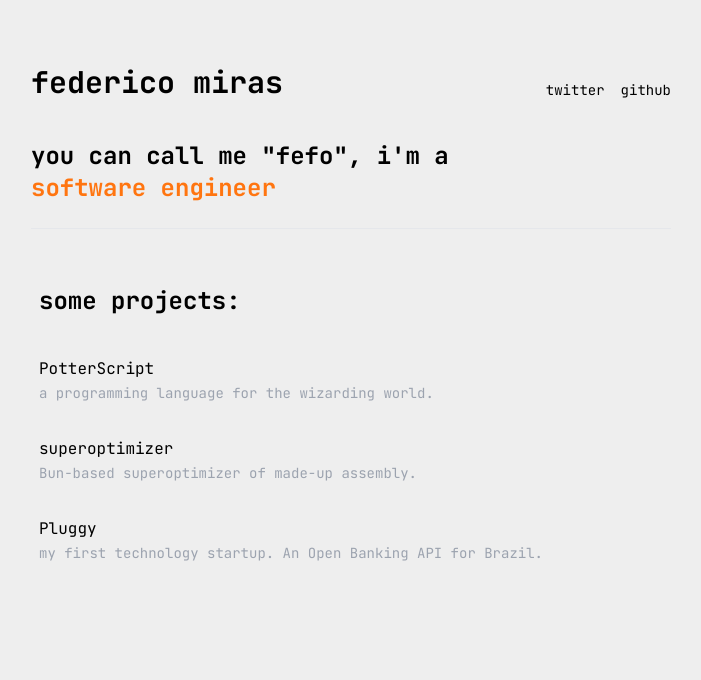
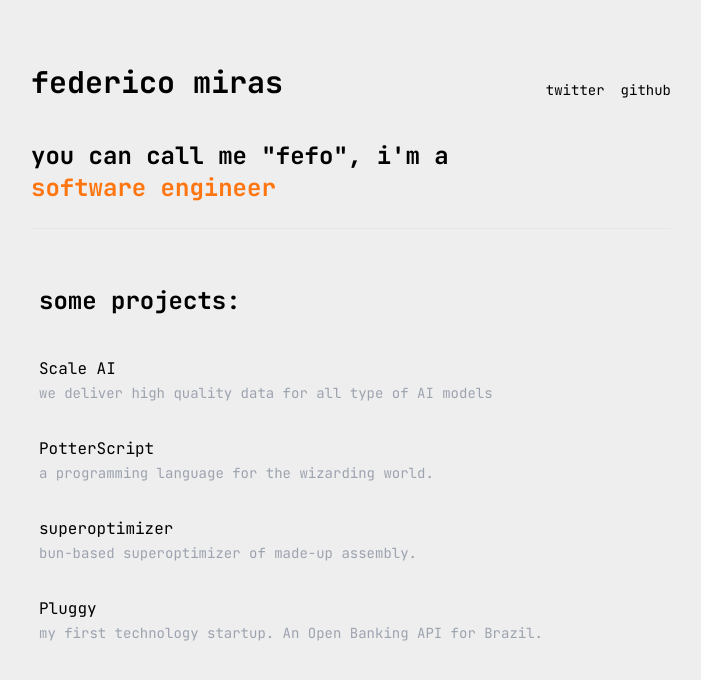
Before and after one commit to fmiras/fmiras.com, a Next.js app: page / in a window 1280 px wide. Shown: the top 680 px of the page, without its empty margins (289-990 px from the left). Built offline with nearby package versions, Linux system fonts and the light colour scheme.

Commit message:
add scale

```diff
--- a/app/page.tsx
+++ b/app/page.tsx
@@ -19,6 +19,11 @@ const projects = [
   //   description: 'Classic Nintendo Game Boy emulator written in Rust, compiled to WebAssembly.'
   // },
   {
+    name: 'Scale AI',
+    url: 'https://scale.com',
+    description: 'we deliver high quality data for all type of AI models'
+  },
+  {
     name: 'PotterScript',
     url: 'https://github.com/fmiras/potterscript',
     description: 'a programming language for the wizarding world.'
@@ -26,7 +31,7 @@ const projects = [
   {
     name: 'superoptimizer',
     url: 'https://github.com/fmiras/superoptimizer',
-    description: 'Bun-based superoptimizer of made-up assembly.'
+    description: 'bun-based superoptimizer of made-up assembly.'
   },
   {
     name: 'Pluggy',
```
